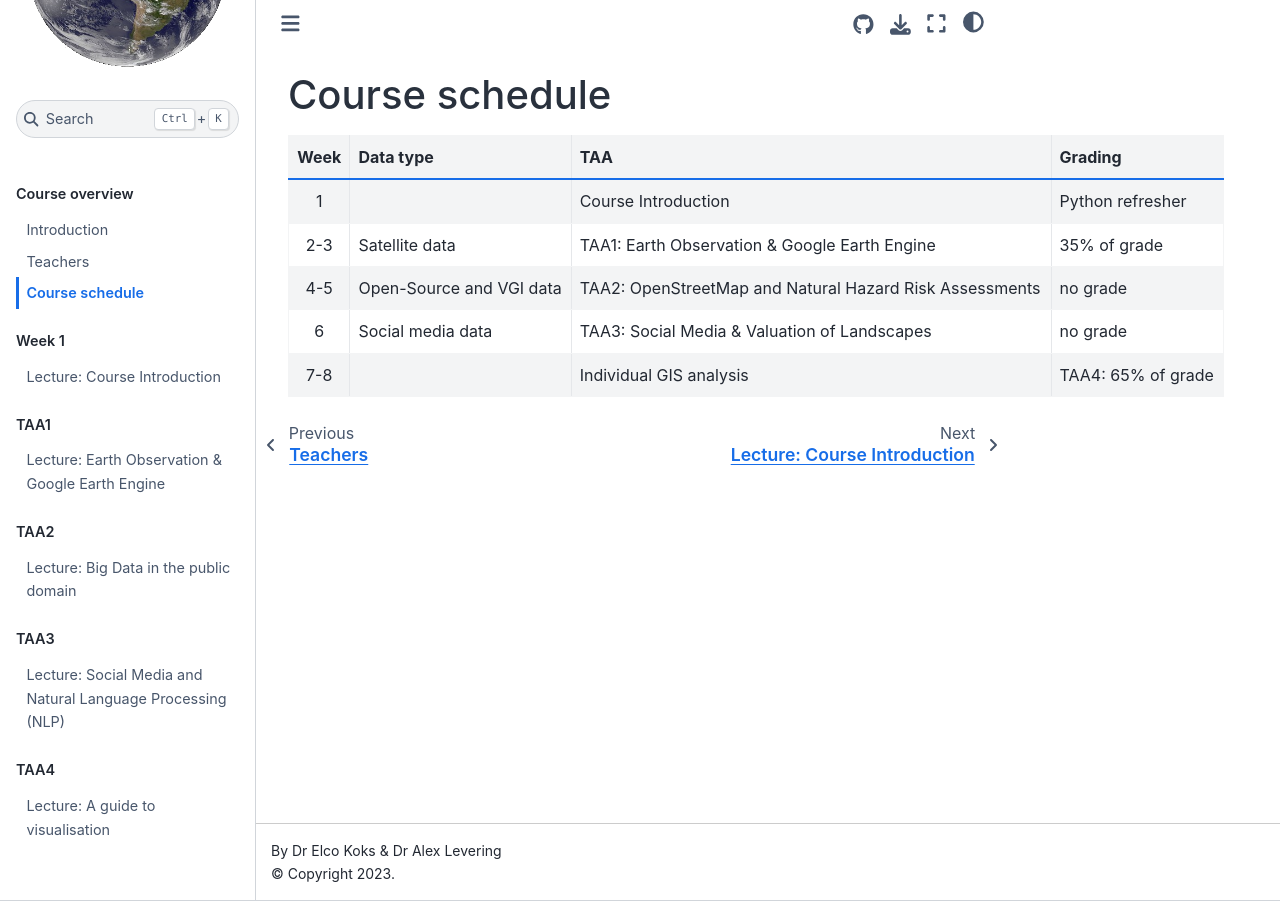
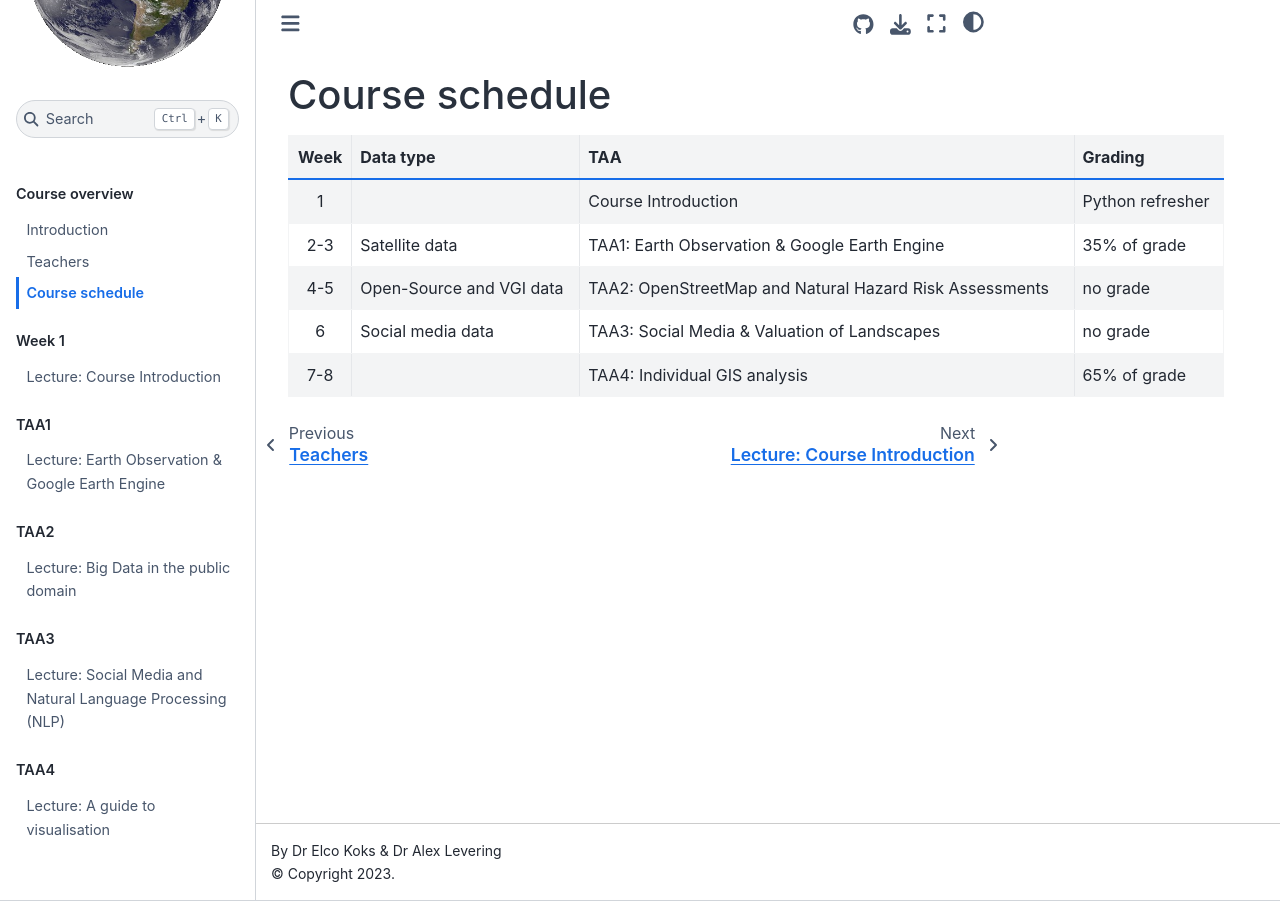
Before and after one commit to VU-IVM/UNIGIS_ProgrammingGIS, a Jupyter Book: the page built from course_basics/schedule.md, in a window 1280 px wide. Built offline with Jupyter Book 1.0.4 settings and Sphinx 7.4.7 and the Sphinx Book theme 1.1.4, drawn with Linux system fonts in a browser that asks for light colours; pages that are not in the unit, such as notebooks, are missing from menus.

`````diff
--- a/course_basics/schedule.md
+++ b/course_basics/schedule.md
@@ -7,5 +7,5 @@
 | 2-3  |Satellite data|TAA1: Earth Observation & Google Earth Engine|35% of grade|
 | 4-5  |Open-Source and VGI data|TAA2: OpenStreetMap and Natural Hazard Risk Assessments|no grade|
 | 6  |Social media data|TAA3: Social Media & Valuation of Landscapes|no grade|
-| 7-8 ||Individual GIS analysis|TAA4: 65% of grade|
+| 7-8 ||TAA4: Individual GIS analysis|65% of grade|
 ````
`````
